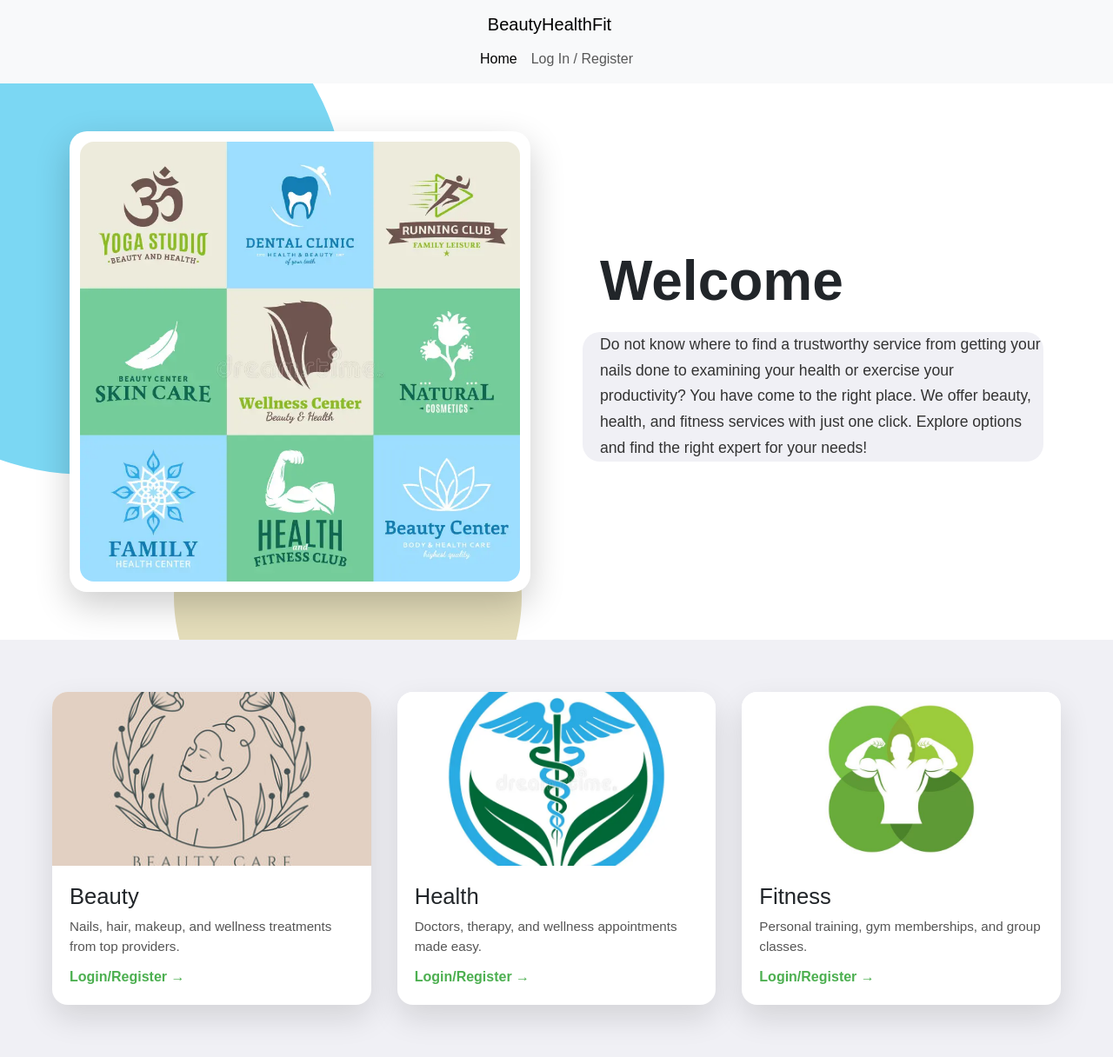
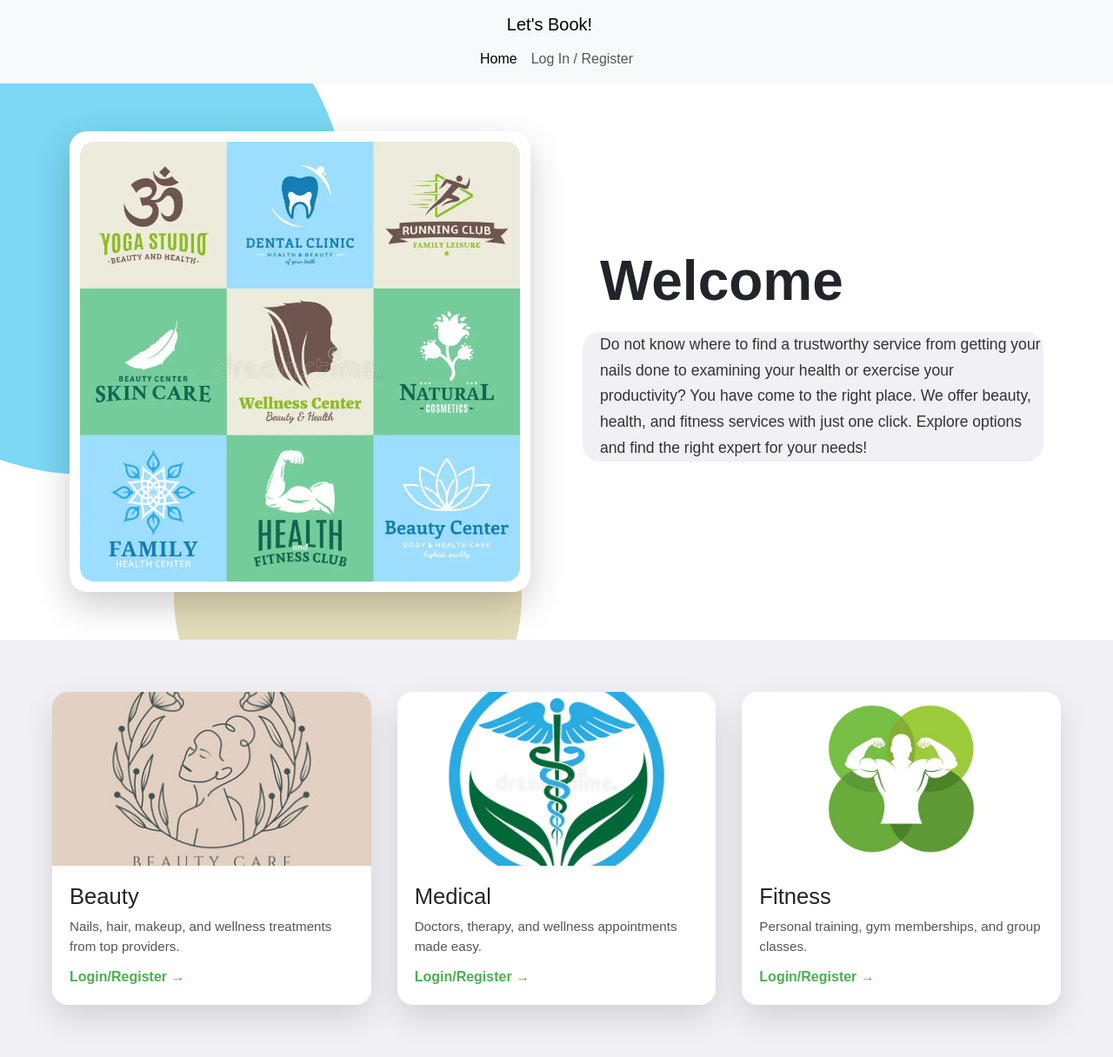
Before and after one commit to neenavarughese55/CS440-CS540-Group-1-, a PHP site: page /cs540project/ in a window 1280 px wide. Shown: the whole page at 87% size. Run offline with PHP 8.4, Linux system fonts and the light colour scheme.

Commit message:
made changes to headings

```diff
--- a/new-cs540-project/index.php
+++ b/new-cs540-project/index.php
@@ -26,7 +26,7 @@
         <header>
             <nav class="navbar navbar-expand-lg bg-body-tertiary">
                 <div class="container">
-                    <a class="navbar-brand" href="welcome.php">BeautyHealthFit</a>
+                    <a class="navbar-brand" href="welcome.php">Let's Book!</a>
 
                     <button class="navbar-toggler" type="button" data-bs-toggle="collapse"
                         data-bs-target="#navbarContent">
@@ -82,9 +82,9 @@
             </div>
 
             <div class="service-card health">
-                <img src="images/health.webp" alt="Health services">
+                <img src="images/health.webp" alt="Medical services">
                 <div class="service-text">
-                    <h2>Health</h2>
+                    <h2>Medical</h2>
                     <p>Doctors, therapy, and wellness appointments made easy.</p>
 
                     <a href="index_demo.php">Login/Register →</a>
```
